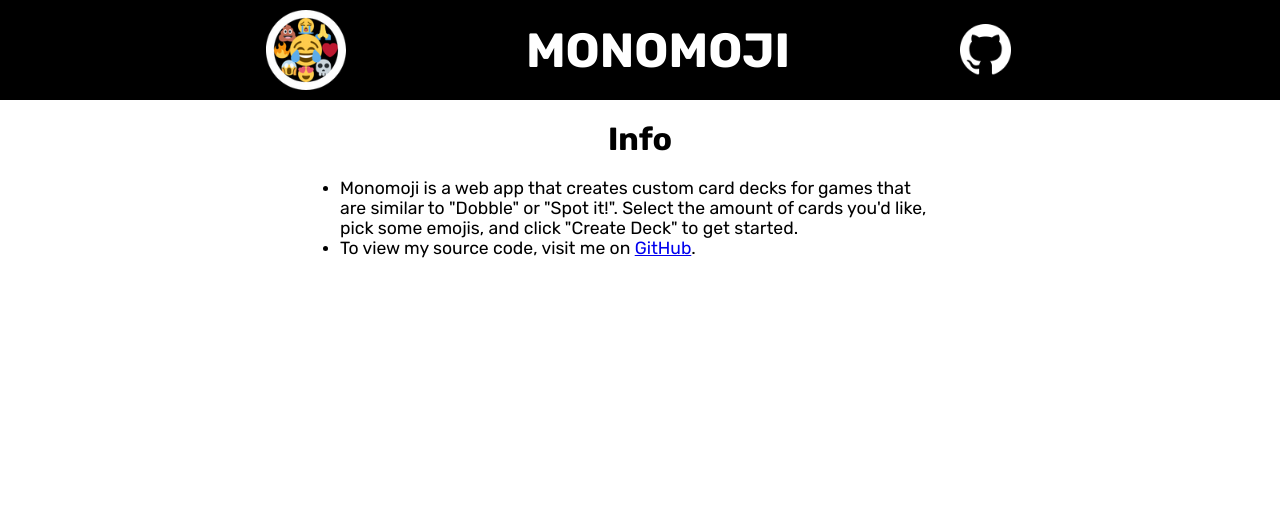
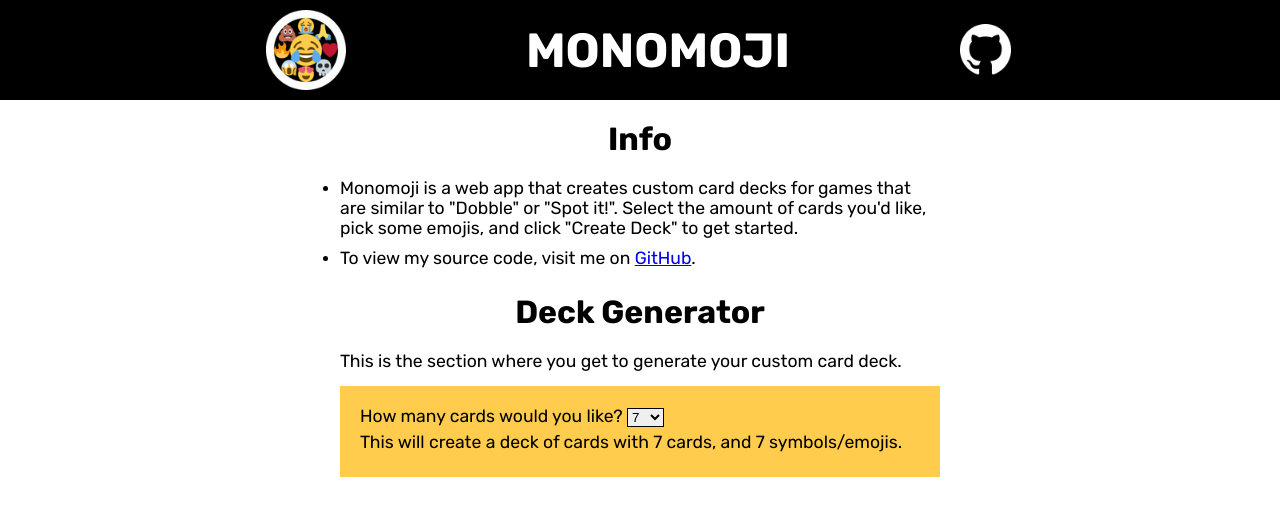
Before and after one commit to StoopidSam/monomoji, a Next.js app in the folder src/: page / in a window 1280 px wide. Shown: the top 516 px of the page. Built offline with nearby package versions, Linux system fonts and the light colour scheme.

Commit message:
Added functionality to select number of cards

```diff
--- /dev/null
+++ b/src/components/DeckGenerator.js
@@ -0,0 +1,20 @@
+import { useState } from "react";
+import NumOfCardsPicker from "./NumOfCardsPicker";
+
+export default function DeckGenerator() {
+  const [numOfCards, setNumOfCards] = useState("7");
+  return (
+    <section>
+      <h2>Deck Generator</h2>
+      <p>
+        This is the section where you get to generate your custom card deck.
+      </p>
+      <form>
+        <NumOfCardsPicker
+          setNumOfCards={setNumOfCards}
+          numOfCards={numOfCards}
+        />
+      </form>
+    </section>
+  );
+}
--- /dev/null
+++ b/src/components/NumOfCardsPicker.js
@@ -0,0 +1,23 @@
+export default function NumOfCardsPicker({ numOfCards, setNumOfCards }) {
+  return (
+    <div id="NumOfCardsPicker">
+      <label htmlFor="numOfCards">
+        <p>How many cards would you like? </p>
+        <select
+          value={numOfCards}
+          onChange={(e) => setNumOfCards(e.target.value)}
+        >
+          <option>7</option>
+          <option>13</option>
+          <option>31</option>
+          <option>57</option>
+          <option>91</option>
+        </select>
+      </label>
+      <p>
+        This will create a deck of cards with {numOfCards} cards, and{" "}
+        {numOfCards} symbols/emojis.
+      </p>
+    </div>
+  );
+}
--- a/src/pages/index.js
+++ b/src/pages/index.js
@@ -1,5 +1,7 @@
 import Header from "../components/Header";
 import Info from "../components/Info";
+import DeckGenerator from "../components/DeckGenerator";
+
 import Head from "next/head";
 
 export default function HomePage() {
@@ -21,6 +23,7 @@ export default function HomePage() {
       <Header />
       <main>
         <Info />
+        <DeckGenerator />
       </main>
     </div>
   );
--- a/src/styles/global.css
+++ b/src/styles/global.css
@@ -56,18 +56,30 @@ main {
 }
 
 section {
-  padding: 20px;
+  padding: 20px 20px 0 20px;
 }
 
 h2 {
   font-size: 2rem;
   text-align: center;
-}
-
-ul {
-  padding: 20px 0;
+  padding-bottom: 15px;
 }
 
 p {
   font-size: 1.1rem;
+  padding: 5px 0;
 }
+
+select {
+  border: 1px solid black;
+}
+
+label > p {
+  display: inline;
+}
+
+form {
+  margin: 10px 0;
+  padding: 20px;
+  background-color: #ffcc4d;
+}
```
